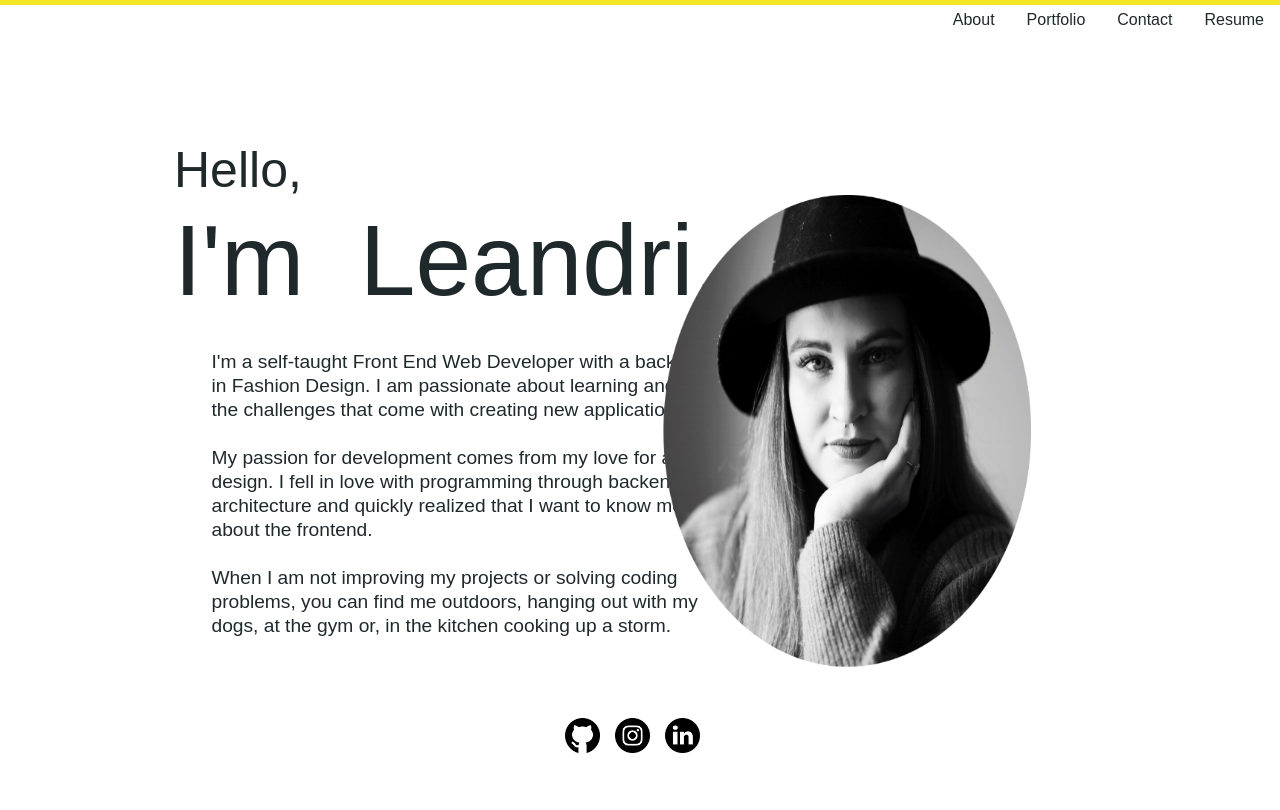
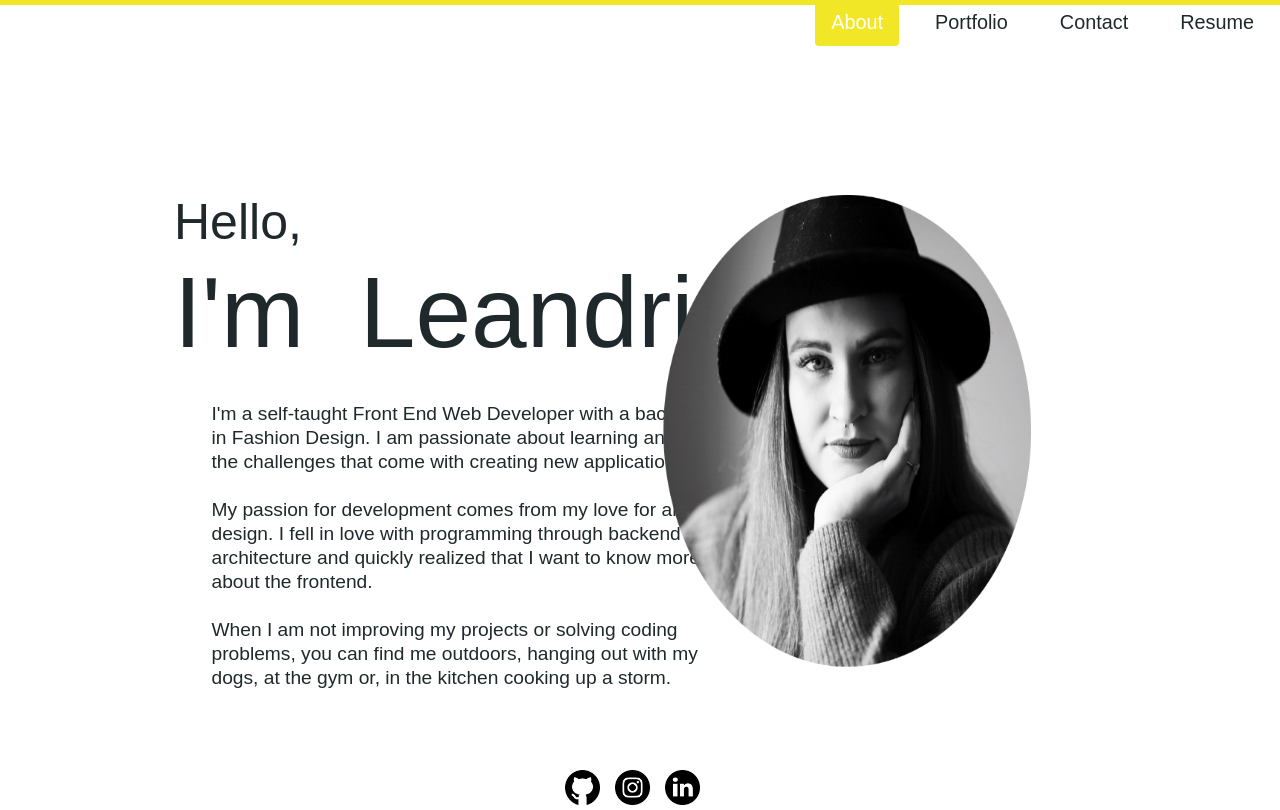
Before and after one commit to LeandriB/you_found_beavis_2.0, a React (Create React App) app: page / in a window 1280 px wide. Built offline with nearby package versions, Linux system fonts and the light colour scheme.

Commit message:
added flexbox to styling

```diff
--- a/src/components/About/index.js
+++ b/src/components/About/index.js
@@ -31,7 +31,6 @@ function About() {
                 When I am not improving my projects or solving coding problems, you can find me outdoors, hanging out with my dogs,
                 at the gym or, in the kitchen cooking up a storm.
             </p>
-            <section className="home-image-container"></section>
             <img className="home-image" src="../assets/images/me.png"/>
         </section>
     )
--- a/src/components/Header/index.js
+++ b/src/components/Header/index.js
@@ -25,10 +25,9 @@ function Header() {
     };
 
     return(
-        <section>
+        <section className="page-container">
             <section className="top-line"></section>
             <section className="home-container">
-                <section className="home-body"></section>
                 <header>
                     <Navigation
                         pageSelected={pageSelected}
--- a/src/components/Navigation/index.js
+++ b/src/components/Navigation/index.js
@@ -7,12 +7,12 @@ function Navigation(props) {
     return (
         <section>
             <nav>
-                <ul className="flex-row nav justify-content-end">
+                <ul className="nav nav-pills mb-3 justify-content-end">
                     {pages.map((page) => (
                     <li className={props.pageSelected === page ? "nav-item isActive" : "nav-item"}
                         key={page}
                         >
-                        <a className={props.pageSelected === page ? "nav-link isActive" : "nav-link" } onClick={() => props.togglePage(page)}> {page} </a>
+                        <a className={props.pageSelected === page ? "nav-link active" : "nav-link" } onClick={() => props.togglePage(page)}> {page} </a>
                     </li>
                     ))}
                 </ul>
--- a/src/components/Portfolio/index.js
+++ b/src/components/Portfolio/index.js
@@ -55,10 +55,10 @@ function Portfolio() {
     ]
 
     return (
-        <div>
+        <section>
             <h1 className="small ease-right-expand">Projects</h1>
                 <Project projects={projects}/>
-        </div>
+        </section>
     )
 }
 
--- a/src/components/Resume/index.js
+++ b/src/components/Resume/index.js
@@ -2,8 +2,8 @@ import React from "react";
 
 function Resume() {
     return (
-        <div>
-            <p>Skills</p>
+        <section>
+            <h1 className="small ease-right-expand">Skills</h1>
             <br/>
             <ul>
                 <li>HTML, CSS, JavaScript</li>
@@ -16,7 +16,7 @@ function Resume() {
                 {/* TODO: add link to pdf to download */}
                 <a href="" download>Download Resume</a>
             </button>
-        </div>
+        </section>
     )
 }
 
--- a/src/index.css
+++ b/src/index.css
@@ -14,10 +14,10 @@ body {
   -moz-osx-font-smoothing: grayscale;
 }
 
-code {
+/* code {
   font-family: source-code-pro, Menlo, Monaco, Consolas, 'Courier New',
     monospace;
-}
+} */
 
 body {
   font-family: Arial, Helvetica, sans-serif;
@@ -35,13 +35,23 @@ div {
   display: block;
 }
 
+.page-container {
+  display: flex;
+  flex-wrap: wrap;
+  width: 100vw;
+  flex-direction: column;
+}
+
 li {
   list-style: none;
 }
 
 .welcome {
+  display: flex;
   margin: 30px 10px 30px 80px;
   width: 600px;
+  flex-direction: column;
+
 }
 
 .top-line {
@@ -49,6 +59,10 @@ li {
   top: 0;
   height: 5px;
   width: 100vw;
+  display: flex;
+  justify-content: center;
+  flex-wrap: wrap;
+  align-items: flex-start;
   background-color: #f1e727;
   z-index: 500;
 }
@@ -123,6 +137,7 @@ h1 {
 
 .home-image {
   position: absolute;
+  flex-direction: column;
   right: 15rem;
   top: 12rem;
   width: 30vw;
@@ -138,10 +153,35 @@ h1 {
   width: 525px;
 }
 
-nav {
-  flex: auto;
-  text-align: center;
+nav ul {
+  display: flex;
+  flex-wrap: wrap;
+  justify-content: space-between;
+  align-items: center;
+  list-style: none;
+}
+
+header nav ul li a {
+  padding: 5px 10px;
+  margin: 0 10px;
+  font-weight: lighter;
+  font-size: 1.55vw;
+}
+
+header nav ul li a:hover {
+  background-color: var(--primary-color);
+  color: #fff;
+  border-radius: 10px;
+  text-shadow: none;
+}
+
+.nav-link {
   display: block;
+  padding: 0.5rem 1rem;
+}
+
+.nav-pills .nav-link.active {
+  background-color: #f1e727;;
 }
 
 /* Form set up and display */
```
